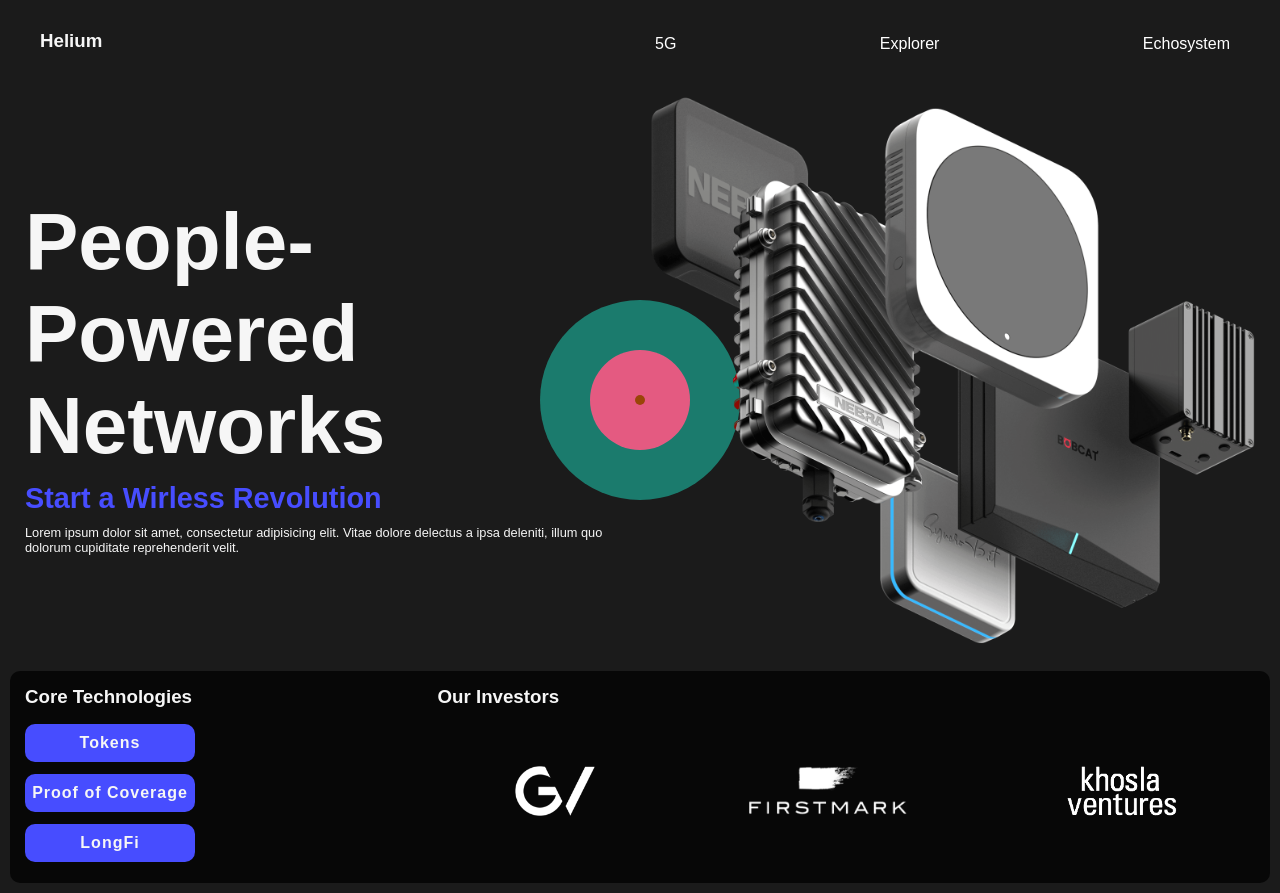
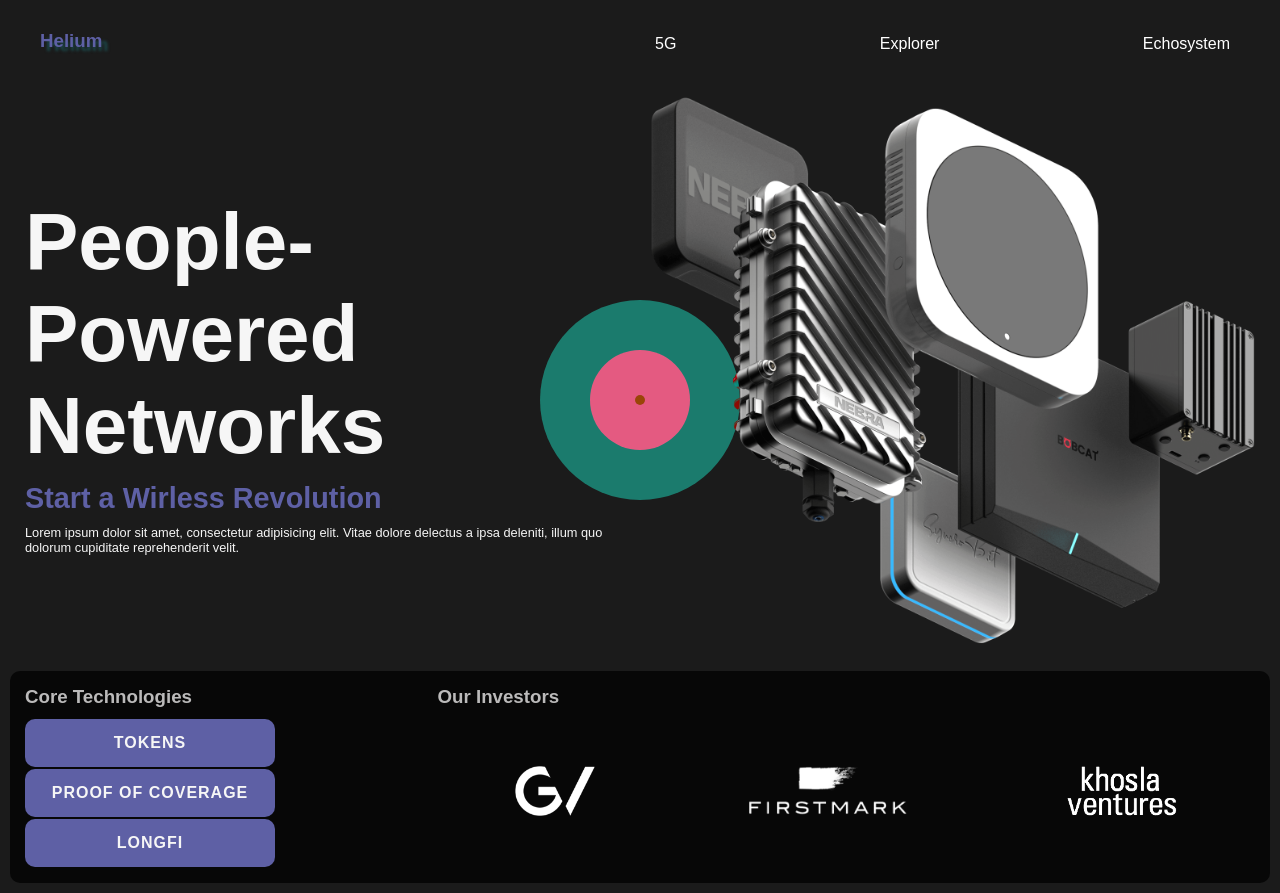
Before and after one commit to leiyangUI/Leiyang, a plain HTML site: page index.html in a window 1280 px wide. Drawn offline with Linux system fonts and the light colour scheme; a web font is replaced by a local one.

Commit message:
version nav colors changed

```diff
--- a/style.css
+++ b/style.css
@@ -25,7 +25,7 @@ a:visited {
 
 a:hover {
   font-size: 1.3rem;
-  color: #00effc;
+  color: #1d2c2d;
 }
 
 body {
@@ -63,10 +63,16 @@ h1 {
 }
 
 .main-left h2 {
-  color: #474dff;
+  color: #5e60a5;
   font-size: 1.8rem;
 }
-
+nav > h3 {
+  color: #5e60a5;
+  text-shadow: 6px 4px 3px #1c4b4d;
+}
+h3 {
+  color: rgb(187, 186, 186);
+}
 .main-left p {
   font-size: 0.8rem;
 }
@@ -128,13 +134,14 @@ footer {
 }
 
 .footer-left li {
-  background: #474dff;
-  width: 170px;
-  padding: 10px 0;
+  background: #5e60a5;
+  width: 250px;
+  padding: 15px 0;
   text-align: center;
   border-radius: 10px;
   letter-spacing: 1px;
   font-weight: bold;
+  text-transform: uppercase;
 }
 
 .footer-right ul {
```
